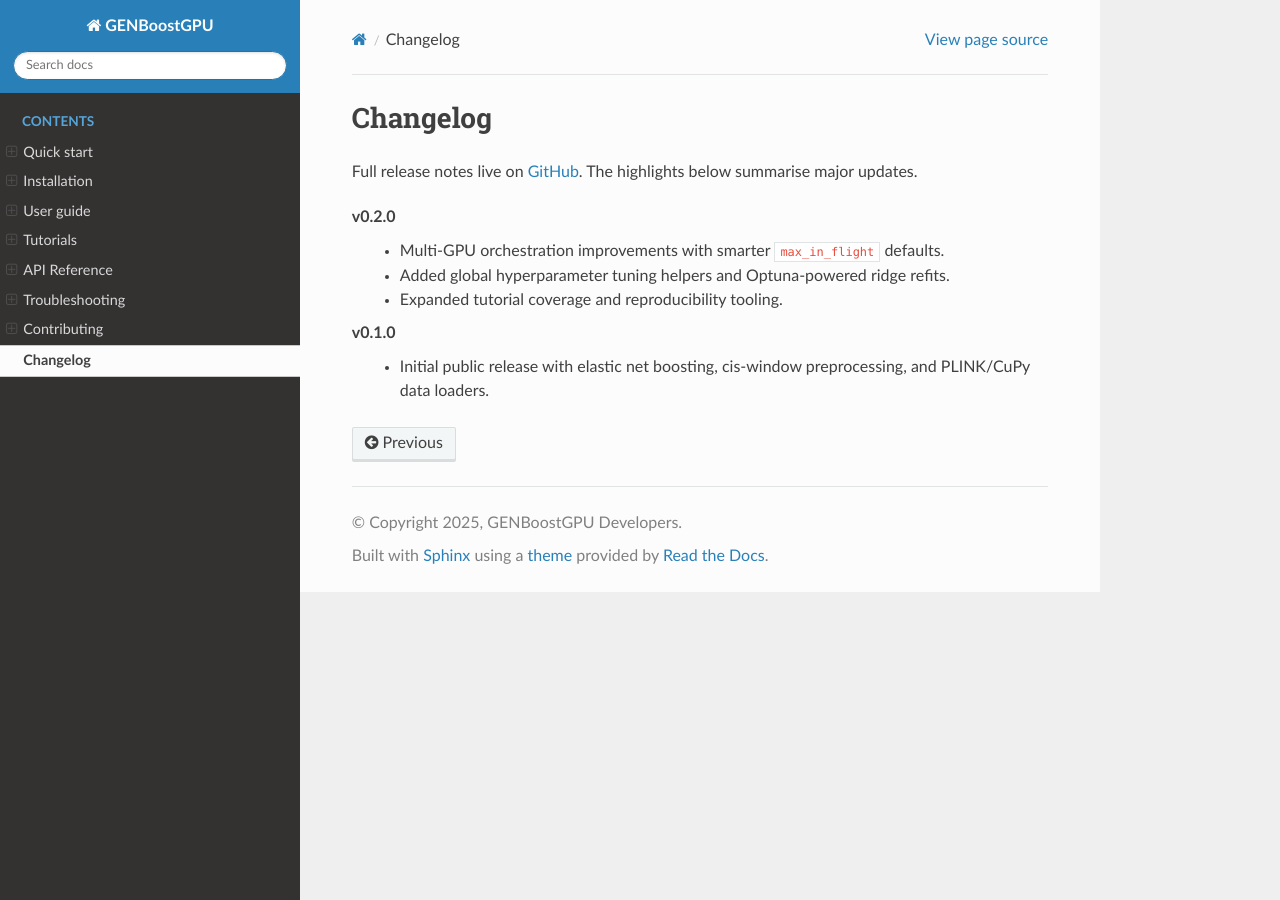
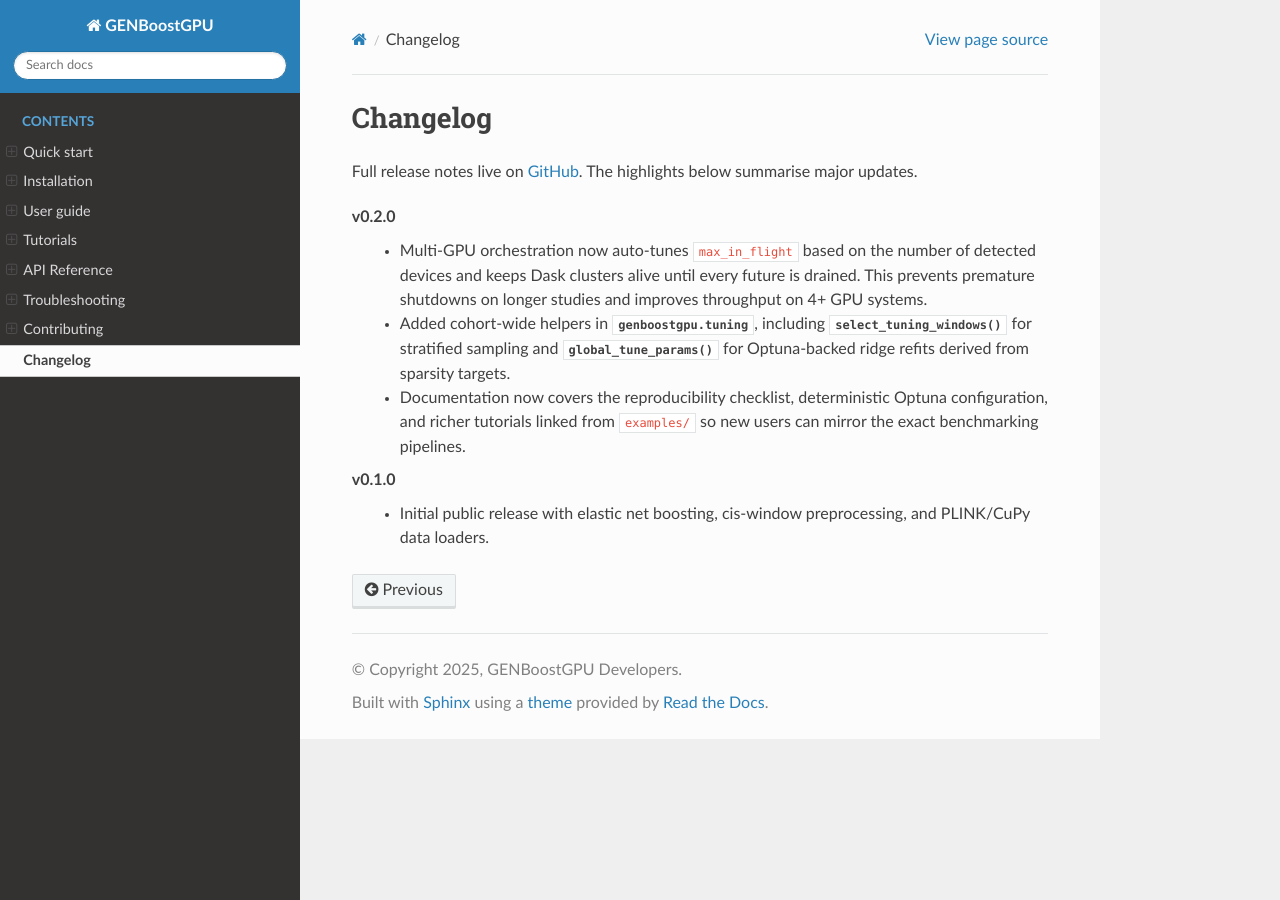
Before and after one commit to heart-gen/GENBoostGPU, a Sphinx documentation site: the page built from docs/changelog.rst, in a window 1280 px wide. Built offline with Sphinx 7.4.7 and the Read the Docs theme 3.1.0, drawn with Linux system fonts in a browser that asks for light colours.

Commit message:
docs: prepare v0.2.0 release highlights

```diff
--- a/docs/changelog.rst
+++ b/docs/changelog.rst
@@ -5,9 +5,17 @@ Full release notes live on `GitHub <https://github.com/heart-gen/GENBoostGPU/rel
 The highlights below summarise major updates.
 
 v0.2.0
-   * Multi-GPU orchestration improvements with smarter ``max_in_flight`` defaults.
-   * Added global hyperparameter tuning helpers and Optuna-powered ridge refits.
-   * Expanded tutorial coverage and reproducibility tooling.
+   * Multi-GPU orchestration now auto-tunes ``max_in_flight`` based on the number
+     of detected devices and keeps Dask clusters alive until every future is
+     drained. This prevents premature shutdowns on longer studies and improves
+     throughput on 4+ GPU systems.
+   * Added cohort-wide helpers in :mod:`genboostgpu.tuning`, including
+     :func:`~genboostgpu.tuning.select_tuning_windows` for stratified sampling
+     and :func:`~genboostgpu.tuning.global_tune_params` for Optuna-backed ridge
+     refits derived from sparsity targets.
+   * Documentation now covers the reproducibility checklist, deterministic
+     Optuna configuration, and richer tutorials linked from ``examples/`` so new
+     users can mirror the exact benchmarking pipelines.
 
 v0.1.0
    * Initial public release with elastic net boosting, cis-window preprocessing,
--- a/docs/index.rst
+++ b/docs/index.rst
@@ -11,11 +11,12 @@ model thousands of genomic windows in parallel without leaving Python.
 Key features
 ------------
 
-* **Window orchestration** – distribute :mod:`genboostgpu.orchestration` jobs across one or many GPUs.
+* **Adaptive window orchestration** – distribute :mod:`genboostgpu.orchestration` jobs across one or many GPUs with auto-tuned ``max_in_flight`` concurrency.
 * **Automated SNP curation** – zero-variance filtering, missing data imputation, and LD clumping in :mod:`genboostgpu.snp_processing`.
 * **Elastic net boosting core** – reproducible variance decomposition and ridge refits from :mod:`genboostgpu.enet_boosting`.
 * **Flexible I/O** – load PLINK data, CuPy arrays, or parquet outputs with :mod:`genboostgpu.data_io`.
-* **Tuning toolbox** – global and per-window hyperparameter utilities in :mod:`genboostgpu.tuning`.
+* **Tuning toolbox** – global and per-window hyperparameter utilities in :mod:`genboostgpu.tuning`, including cohort-wide Optuna refits.
+* **Reproducibility guardrails** – documented seeding, metadata capture, and structured logging patterns for consistent reruns.
 
 Supported platforms
 -------------------
--- a/docs/user-guide/performance.rst
+++ b/docs/user-guide/performance.rst
@@ -15,7 +15,9 @@ Single GPU
 Multi GPU
    When more than one GPU is visible, the orchestrator launches a
    :class:`dask_cuda.LocalCUDACluster`. Windows are submitted asynchronously and
-   throttled with ``max_in_flight`` to balance throughput and memory usage.
+   throttled with ``max_in_flight`` to balance throughput and memory usage. From
+   v0.2.0 onward, ``max_in_flight`` defaults to ``2 * num_gpus`` so the scheduler
+   keeps enough work queued without exhausting memory on 4+ GPU nodes.
 
 Memory management tips
 ----------------------
--- a/docs/user-guide/tuning.rst
+++ b/docs/user-guide/tuning.rst
@@ -53,6 +53,9 @@ For cohort-wide defaults, use the helpers in :mod:`genboostgpu.tuning`:
 2. :func:`genboostgpu.tuning.global_tune_params` converts high-level targets
    (``c_lambda``, ``c_ridge``, ``subsample_frac``) into per-window ElasticNet
    parameters via :func:`genboostgpu.hyperparams.enet_from_targets`.
+   The helper reuses the same Optuna ridge refit stack as the per-window runs
+   and, when multiple GPUs are present, parallelises evaluation with the new
+   ``max_in_flight`` defaults so global sweeps finish quickly.
 3. Pass the resulting dictionary to the ``fixed_params`` callback in
    :func:`genboostgpu.orchestration.run_windows_with_dask`.
 
```
